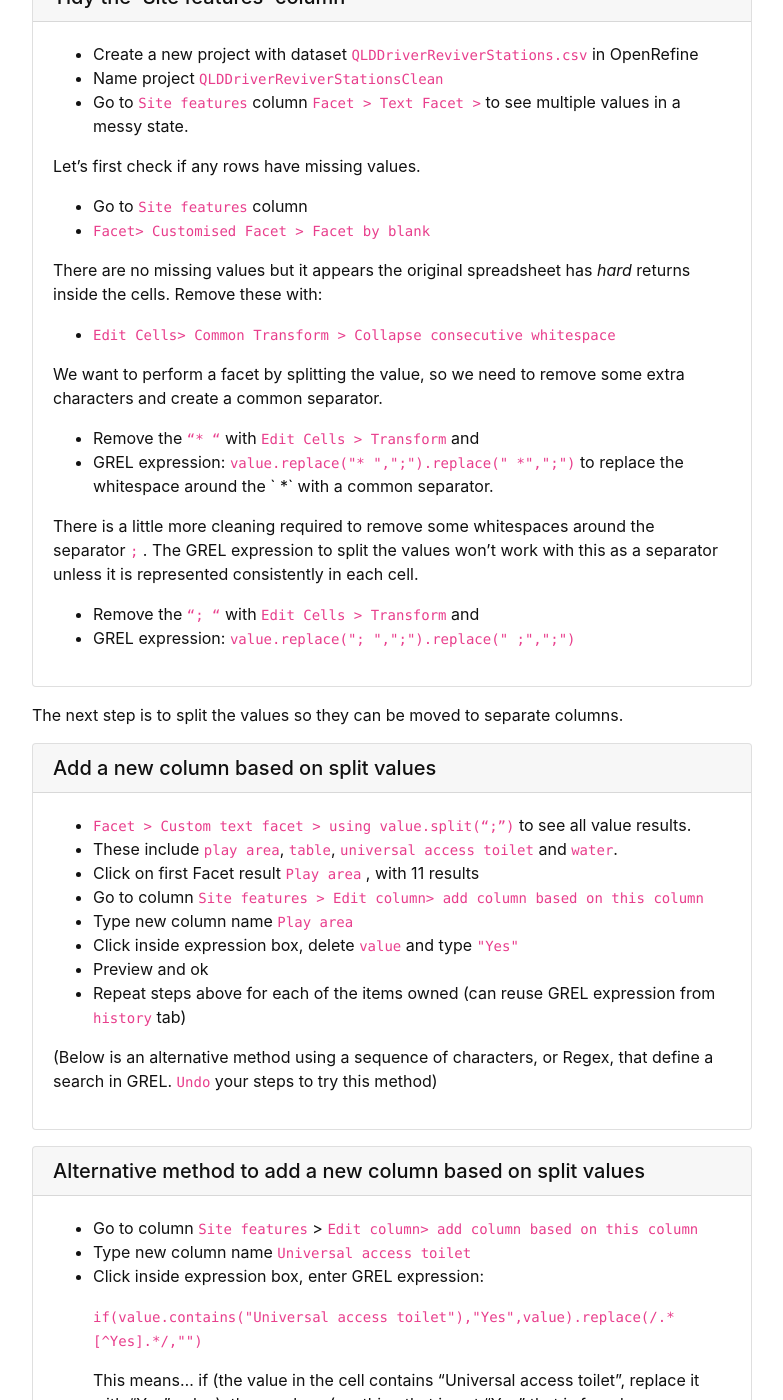
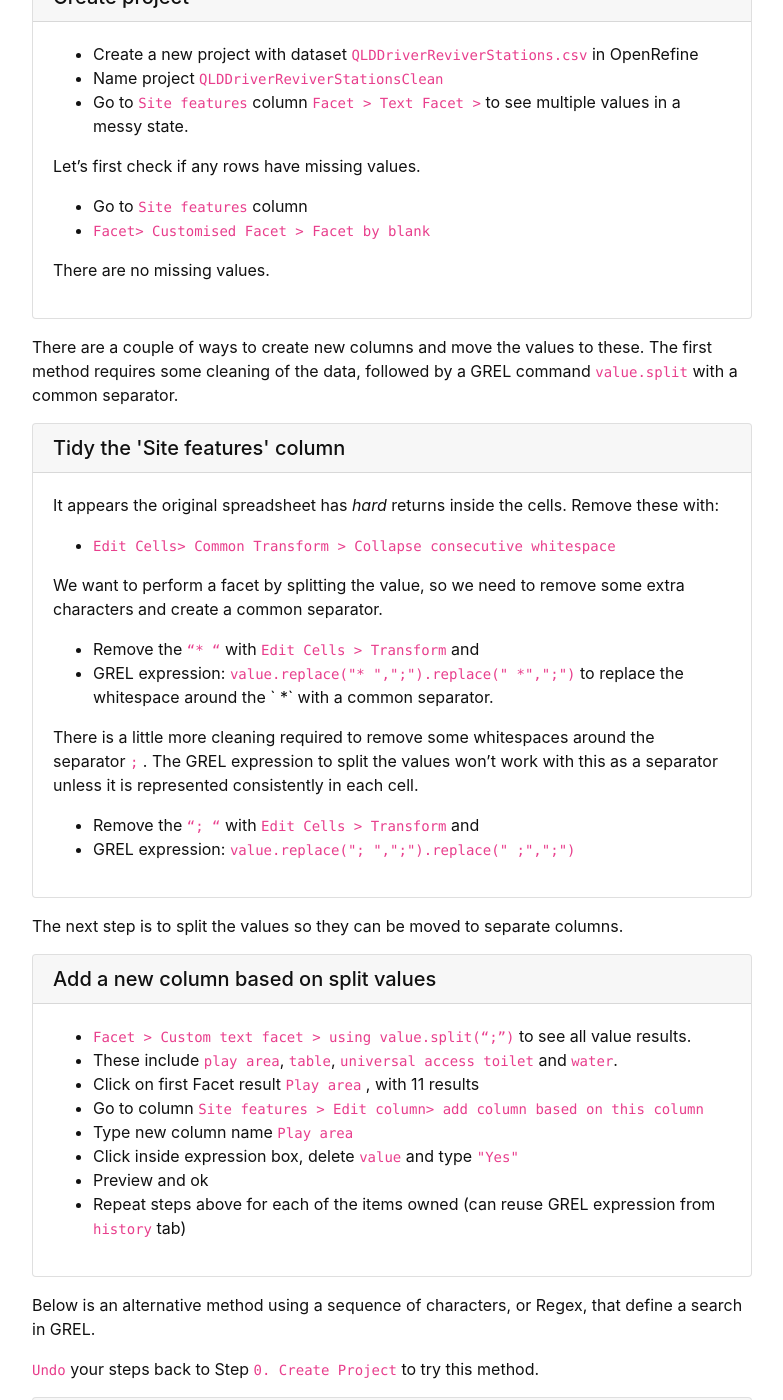
Before and after one commit to GULibrarySandbox/advanced-data-wrangle-old, a Jekyll site: the page built from content/5-lesson.md, in a window 1280 px wide and 1400 px high, scrolled down 547 px. Shown: the whole window, without its empty margins (248-1031 px from the left). Built offline with Jekyll 4.4.1, drawn with Linux system fonts in a browser that asks for light colours; some of the changed text lies outside the part shown.

Commit message:
Update 5-lesson.md

```diff
--- a/content/5-lesson.md
+++ b/content/5-lesson.md
@@ -27,7 +27,13 @@ Let's first check if any rows have missing values.
 - Go to  `Site features`  column
 - `Facet> Customised Facet > Facet by blank`
 
-There are no missing values but it appears the original spreadsheet has *hard* returns inside the cells. Remove these with:
+There are no missing values.
+{% endcapture %} {% include card.md header="Create project" text=text %}
+
+There are a couple of ways to create new columns and move the values to these. The first method requires some cleaning of the data, followed by a GREL command `value.split` with a common separator.
+
+{% capture text %}
+It appears the original spreadsheet has *hard* returns inside the cells. Remove these with:
 
 - `Edit Cells> Common Transform  > Collapse consecutive whitespace`
 
@@ -51,9 +57,11 @@ The next step is to split the values so they can be moved to separate columns.
 - Type new column name  `Play area`
 - Click inside expression box, delete  `value`  and type `"Yes"`
 - Preview and ok
-- Repeat steps above for each of the items owned (can reuse GREL expression from  `history`  tab)
+- Repeat steps above for each of the items owned (can reuse GREL expression from  `history`  tab){% endcapture %} {% include card.md header="Add a new column based on split values" text=text %}
 
-(Below is an alternative method using a sequence of characters, or Regex, that define a search in GREL.  `Undo`  your steps to try this method){% endcapture %} {% include card.md header="Add a new column based on split values" text=text %}
+Below is an alternative method using a sequence of characters, or Regex, that define a search in GREL.
+
+`Undo`  your steps back to Step `0. Create Project` to try this method.
 
 {% capture text %}
 - Go to column  `Site features` > `Edit column> add column based on this column`
```
